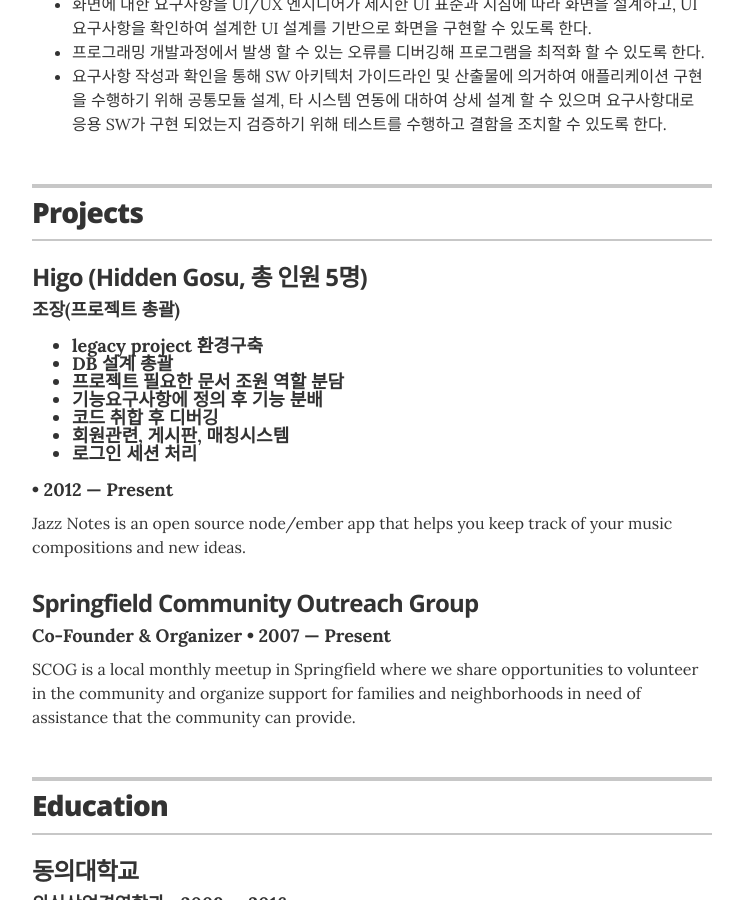
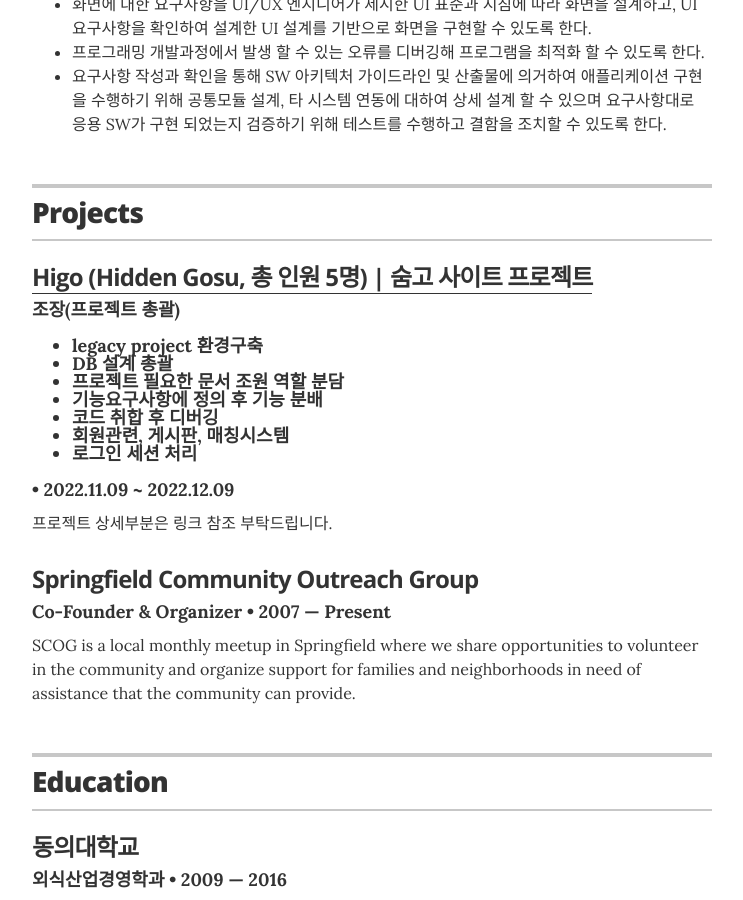
Before and after one commit to skhellou/myself, a Jekyll site: the page built from index.html, in a window 1280 px wide and 900 px high, scrolled down 700 px. Shown: the whole window, without its empty margins (268-1011 px from the left). Built offline with Jekyll 4.4.1, drawn with Linux system fonts in a browser that asks for light colours.

Commit message:
Update projects.yml

```diff
--- a/_data/projects.yml
+++ b/_data/projects.yml
@@ -2,11 +2,11 @@
 # uncomment the urls if you wish to display them, and add your own URL
 
 
-- project: Higo (Hidden Gosu, 총 인원 5명)
+- project: Higo (Hidden Gosu, 총 인원 5명) | 숨고 사이트 프로젝트
   role: 조장(프로젝트 총괄)<ul class="resume-item-list"><li>legacy project 환경구축</li><li>DB 설계 총괄</li><li>프로젝트 필요한 문서 조원 역할 분담</li><li>기능요구사항에 정의 후 기능 분배</li><li>코드 취합 후 디버깅</li><li>회원관련, 게시판, 매칭시스템</li><li>로그인 세션 처리</li></ul>
-  duration: 2012 &mdash; Present
-  # url: "#"
-  description: Jazz Notes is an open source node/ember app that helps you keep track of your music compositions and new ideas.
+  duration: 2022.11.09 ~ 2022.12.09
+  url: "https://www.notion.so/Higo-Hidden-Gosu-aa16f1e76630492e8e70115415579076"
+  description: 프로젝트 상세부분은 링크 참조 부탁드립니다.
 
 # Springfield Community Outreach Group
 - project: Springfield Community Outreach Group
```
